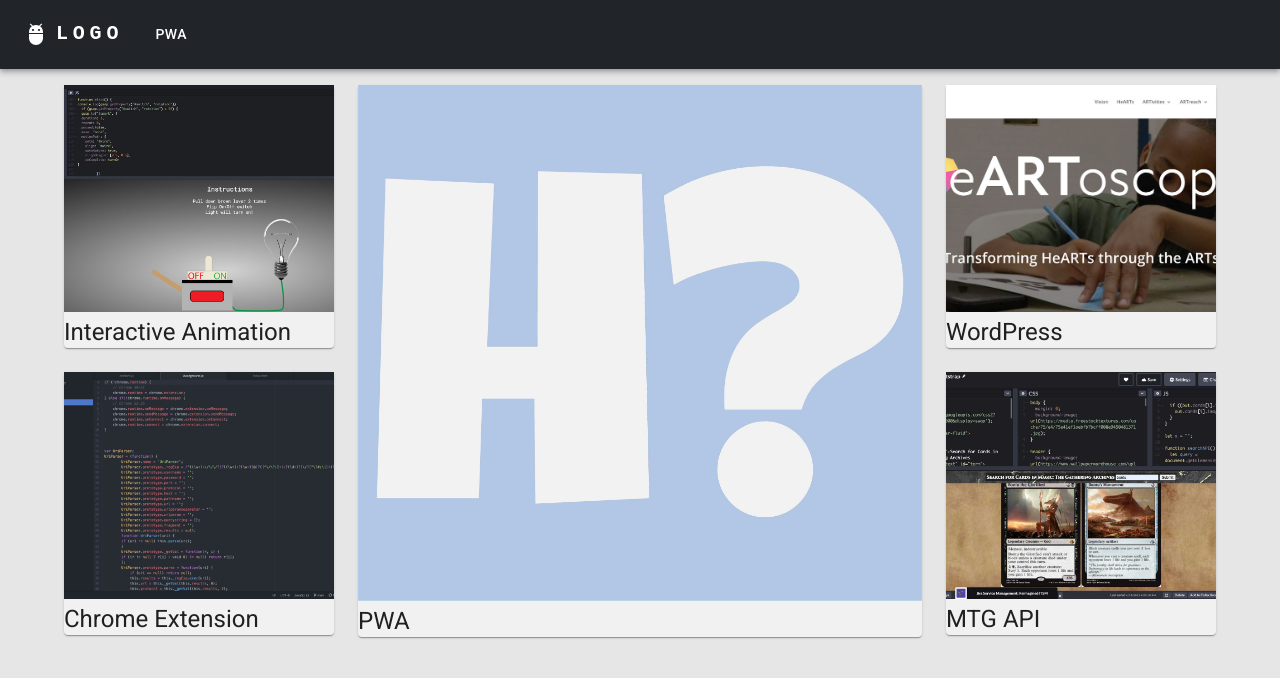
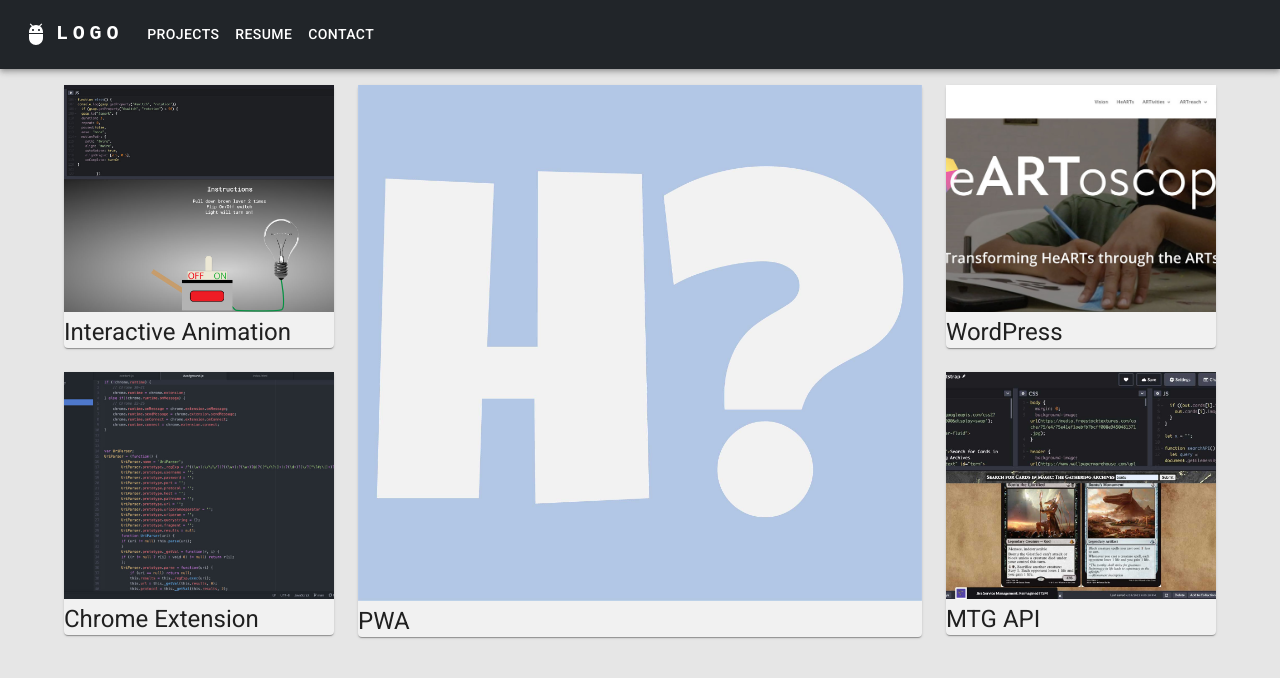
Before and after one commit to matt-harrell/matt-harrell.github.io, a React (Create React App) app: page / in a window 1280 px wide. Shown: the top 678 px of the page. Built offline with nearby package versions, Linux system fonts and the light colour scheme.

Commit message:
add nav items

```diff
--- a/src/components/Navbar/NavBarCont.tsx
+++ b/src/components/Navbar/NavBarCont.tsx
@@ -20,7 +20,8 @@ import Projects from '../../data/projects.json';
 
 
 const projectPages = Projects.map(project => project.title);
-const pages = ['PWA'];
+const pages = ['Projects','Resume','Contact'];
+// make projects go to home and have submenu
 // const settings = ['Profile', 'Account', 'Dashboard', 'Logout'];
 
 const NavBar = () => {
```
